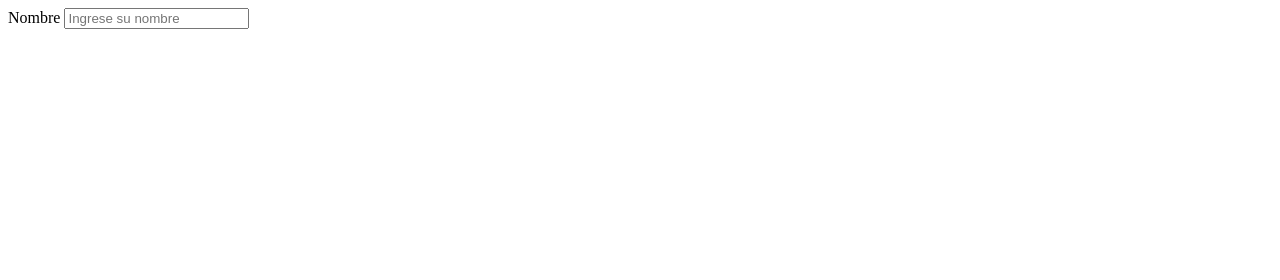
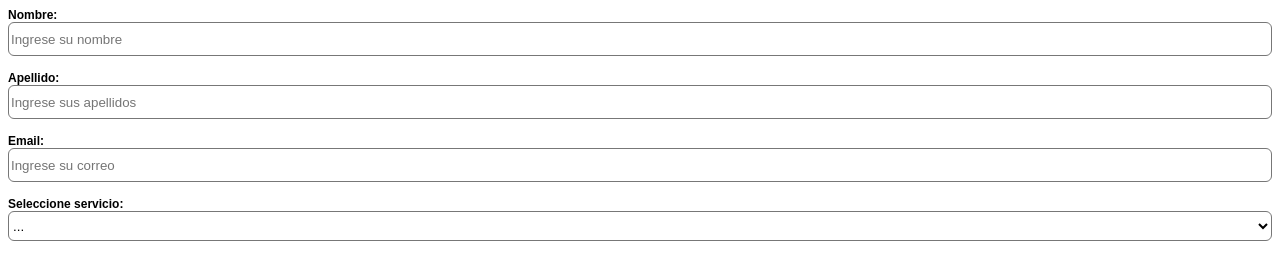
Before and after one commit to DuskAnima/practica_elaos, a plain HTML site: page contacto.html in a window 1280 px wide. Drawn offline with Linux system fonts and the light colour scheme.

Commit message:
agregadas etiquetas y estilos de formularios de servicio

```diff
--- a/contacto.html
+++ b/contacto.html
@@ -1,14 +1,64 @@
 <!DOCTYPE html>
 <html lang="en">
+
 <head>
     <meta charset="UTF-8">
     <meta name="viewport" content="width=device-width, initial-scale=1.0">
     <title>Tienda de Helados de Crema</title>
+    <style>
+
+        body{
+            font-family: Arial, Helvetica, sans-serif;
+            font-size: 12px;
+        }
+
+        form {
+            display: flex;
+            flex-direction: column;
+        }
+
+        input {
+            background: white;
+            height: 30px;
+            border-radius: 6px;
+            border: 1px solid #777;
+            margin-bottom: 15px;
+        }
+
+        select{
+            background: white;
+            height: 30px;
+            border-radius: 6px;
+            border: 1px solid #777;
+            margin-bottom: 15px;
+        }
+
+        label {
+            font-weight: bold;
+        }
+
+    </style>
 </head>
+
 <body>
     <form action="">
-        <label for="contacto">Nombre</label>
+        <label for="nombre">Nombre:</label>
         <input type="text" placeholder="Ingrese su nombre" name="nombre" id="nombre">
+
+        <label for="apellido">Apellido:</label>
+        <input type="text" placeholder="Ingrese sus apellidos" name="apellido" id="apellido">
+
+        <label for="email">Email:</label>
+        <input type="email" placeholder="Ingrese su correo" name="email" id="email">
+
+        <label for="servicio">Seleccione servicio: </label>
+        <select name="servicio" id="servicio">
+            <option value="0">...</option>
+            <option value="1">Helado de Chocolate</option>
+            <option value="2">Helado de Vainillla</option>
+            <option value="3">Helado de Fresa</option>
+        </select>
     </form>
 </body>
+
 </html>
```
